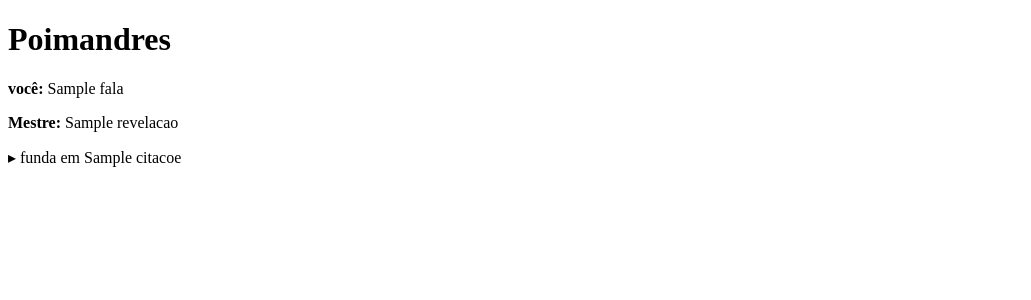
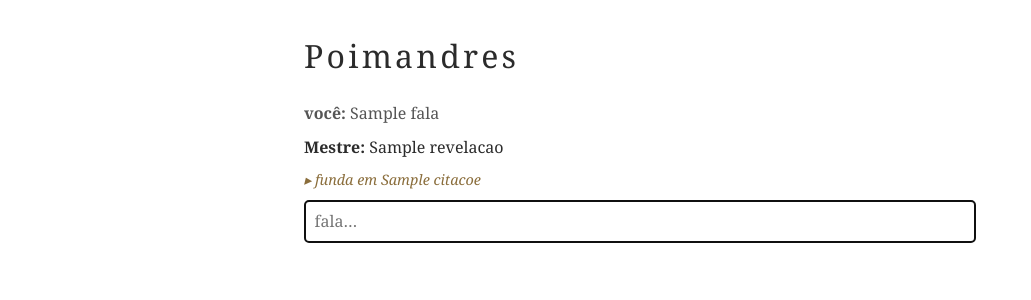
Before and after one commit to dahn94/poimandres, a Python web app: template src/poimandres/web/templates/chat.html in a window 1280 px wide. Shown: the top 300 px of the page, without its empty margins (0-1031 px from the left). Run offline with Jinja, Linux system fonts and the light colour scheme; the template is opened without the code that fills it: most values are stand-ins (such as "Sample title", 1, 10 or a date in 2020).

Commit message:
feat(web): caixa de fala + polling temático + CSS mínimo
- chat.html: form #forma + input #fala; vanilla-JS que POST /perguntar,
  mostra estado de espera temático ("⟡ o Mestre considera tua fala…"),
  faz polling /turno/{id} a cada 2 s e renderiza revelação, silêncio ou
  erro; escapar() previne XSS em todo texto dinâmico
- estilo.css: tipografia serifada, paleta neutra, classes fala/revelacao/
  citacoes/movimento/espera/erro, campo de entrada full-width

Co-Authored-By: Claude Opus 4.8 <noreply@anthropic.com>

```diff
--- a/src/poimandres/web/static/estilo.css
+++ b/src/poimandres/web/static/estilo.css
@@ -1 +1,11 @@
-/* preenchido na Task 3 */
+body { max-width: 42rem; margin: 2rem auto; padding: 0 1rem;
+  font-family: Georgia, "Times New Roman", serif; line-height: 1.5; color: #2b2b2b; }
+h1 { font-weight: normal; letter-spacing: 0.1em; }
+#dialogo p { margin: 0.6rem 0; }
+.fala { color: #555; }
+.revelacao { white-space: pre-wrap; }
+.citacoes, .movimento { color: #8a6d3b; font-style: italic; font-size: 0.9em; }
+.espera { color: #999; font-style: italic; }
+.erro { color: #a33; font-style: italic; }
+#fala { width: 100%; padding: 0.6rem; font-family: inherit; font-size: 1rem;
+  border: 1px solid #ccc; border-radius: 4px; box-sizing: border-box; }
--- a/src/poimandres/web/templates/chat.html
+++ b/src/poimandres/web/templates/chat.html
@@ -15,5 +15,62 @@
       {% if t.citacoes %}<p class="citacoes">▸ funda em {{ t.citacoes | join(", ") }}</p>{% endif %}
     {% endfor %}
   </main>
+  <form id="forma">
+    <input id="fala" name="fala" autocomplete="off" placeholder="fala…" autofocus>
+  </form>
+  <script>
+    const dialogo = document.getElementById("dialogo");
+    const forma = document.getElementById("forma");
+    const campo = document.getElementById("fala");
+
+    function p(cls, html) {
+      const el = document.createElement("p");
+      el.className = cls;
+      el.innerHTML = html;
+      dialogo.appendChild(el);
+      el.scrollIntoView();
+      return el;
+    }
+    function escapar(s) {
+      const d = document.createElement("div");
+      d.textContent = s;
+      return d.innerHTML;
+    }
+
+    forma.addEventListener("submit", async (ev) => {
+      ev.preventDefault();
+      const fala = campo.value.trim();
+      if (!fala) return;
+      campo.value = "";
+      campo.disabled = true;
+      p("fala", "<b>você:</b> " + escapar(fala));
+      const espera = p("espera", "⟡ o Mestre considera tua fala…");
+
+      const r = await fetch("/perguntar", {
+        method: "POST",
+        headers: {"Content-Type": "application/json"},
+        body: JSON.stringify({fala}),
+      });
+      const {turno_id} = await r.json();
+
+      const timer = setInterval(async () => {
+        const s = await (await fetch("/turno/" + turno_id)).json();
+        if (s.estado === "considerando") return;
+        clearInterval(timer);
+        espera.remove();
+        if (s.estado === "erro") {
+          p("erro", "⟡ <b>Mestre:</b> (o limiar se turvou: " + escapar(s.msg) + ")");
+        } else if (s.foi_limite) {
+          p("revelacao", "⟡ <b>Mestre:</b> " + escapar(s.texto));
+        } else {
+          p("revelacao", "⟡ <b>Mestre:</b> " + escapar(s.texto));
+          if (s.citacoes.length) p("citacoes", "▸ funda em " + s.citacoes.map(escapar).join(", "));
+          s.movimentos.forEach(m => p("movimento", "→ " + escapar(m)));
+        }
+        campo.disabled = false;
+        campo.focus();
+      }, 2000);
+    });
+  </script>
 </body>
 </html>
```
Also changed, not shown: tests/test_web.py (+9 -0 lines).
